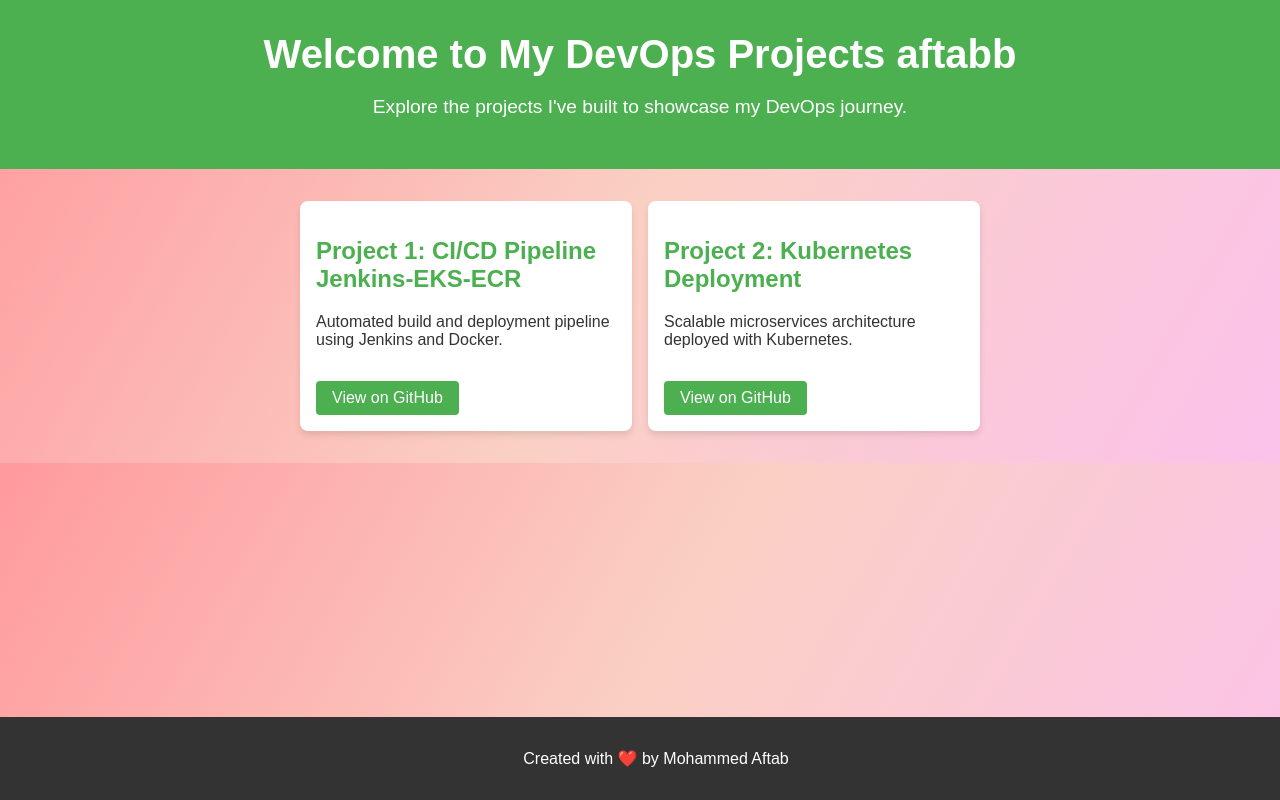
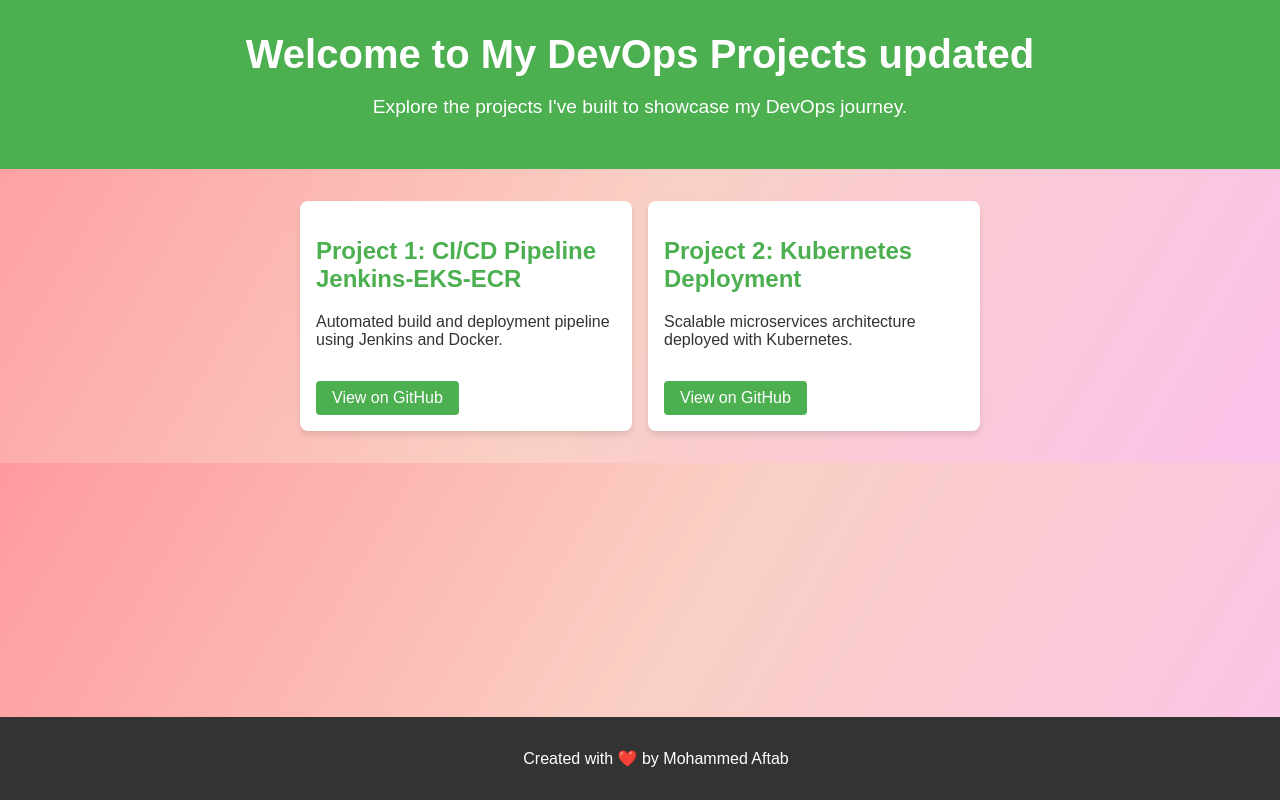
Before and after one commit to skaftab-in/simple-devops-website, a website: page public/index.html in a window 1280 px wide. Drawn offline with Linux system fonts and the light colour scheme.

Commit message:
Update index.html

```diff
--- a/public/index.html
+++ b/public/index.html
@@ -8,7 +8,7 @@
 </head>
 <body>
     <header>
-        <h1>Welcome to My DevOps Projects aftabb</h1>
+        <h1>Welcome to My DevOps Projects updated</h1>
         <p>Explore the projects I've built to showcase my DevOps journey.</p>
     </header>
     <main>
```
